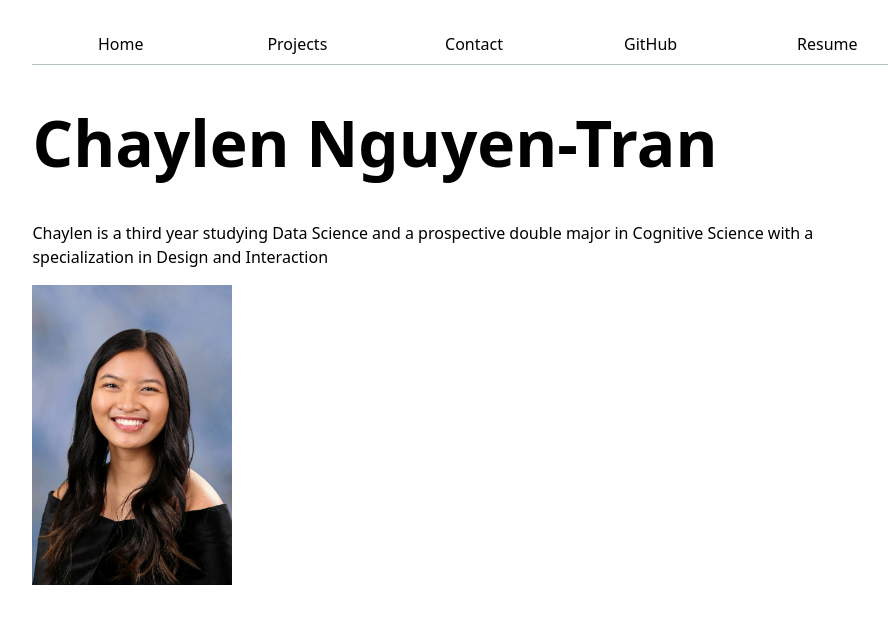
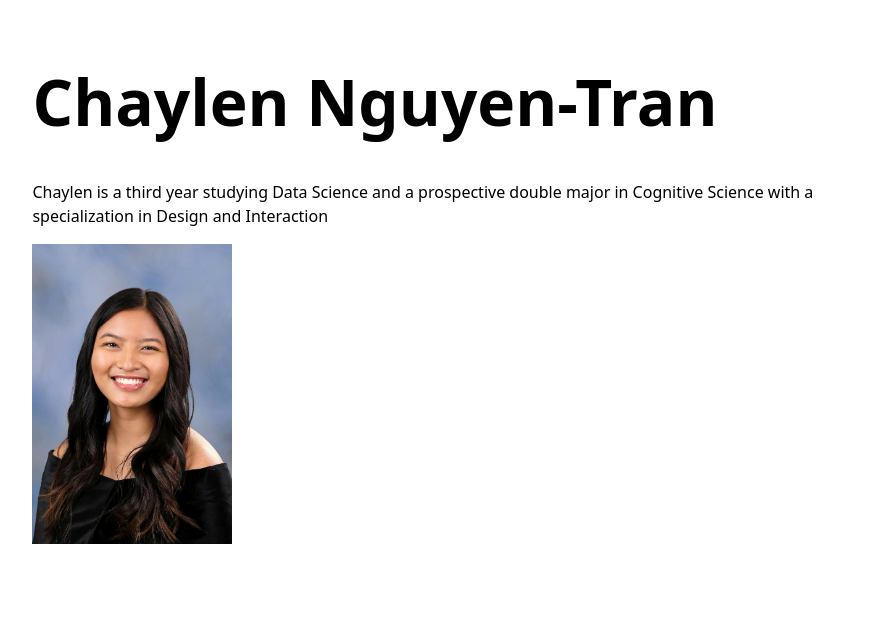
Before and after one commit to chaylennn/portfolio, a plain HTML site: page index.html in a window 1280 px wide. Shown: the whole page, without its empty margins (166-1054 px from the left). Drawn offline with Linux system fonts and the light colour scheme.

Commit message:
fixing js nav

```diff
--- a/global.js
+++ b/global.js
@@ -12,7 +12,7 @@ function $$(selector, context = document) {
 
 const BASE_PATH = (location.hostname === "localhost" || location.hostname === "127.0.0.1")
   ? "/"                  // Local server
-  : "/YOUR-REPO-NAME/";  // GitHub Pages repo name
+  : "/portfolio/";       // GitHub Pages repo name
 
 let pages = [
   { url: '', title: 'Home' },
--- a/index.html
+++ b/index.html
@@ -8,13 +8,6 @@
     <script src="global.js" type="module"></script>
 </head>
 <body>
-    <nav>
-        <a href="index.html">Home</a>
-        <a href="projects/index.html">Projects</a>
-        <a href="contact/index.html">Contact</a>
-        <a href="https://github.com/chaylennn" target="_blank" rel="noopener noreferrer">GitHub</a>
-        <a href="resume/index.html">Resume</a>
-    </nav>
 
     <h1>Chaylen Nguyen-Tran</h1>
     <p>Chaylen is a third year studying Data Science and a prospective double major in
```
